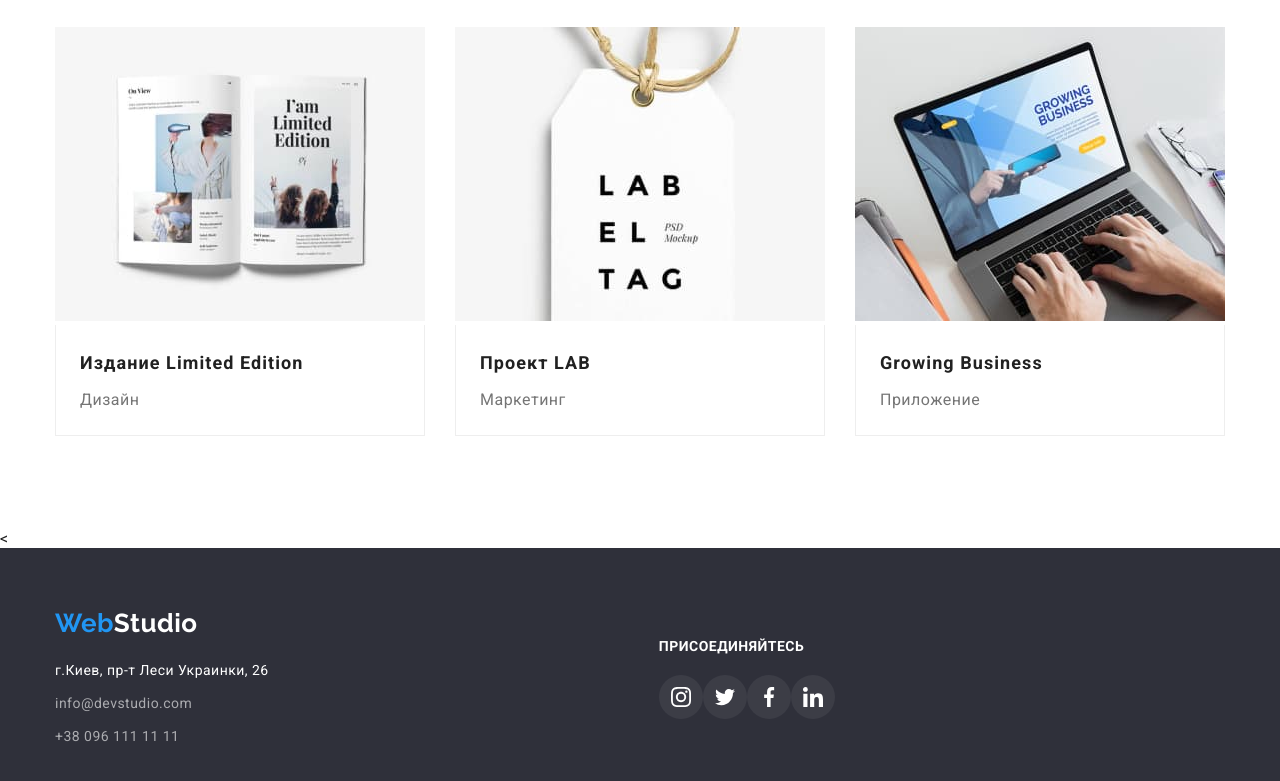
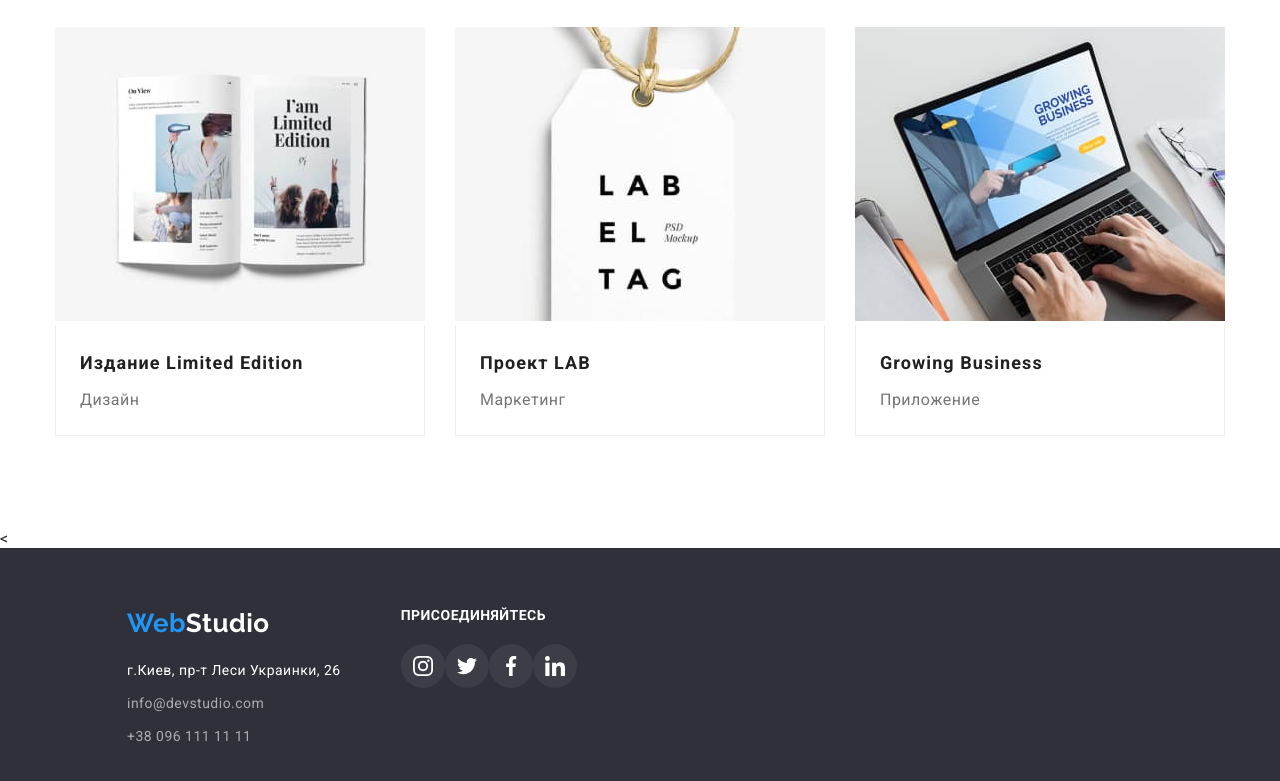
Before and after one commit to Alsaat/goit-markup-hw-04, a plain HTML site: page portfolio.html in a window 1280 px wide. Shown: the part 1117-1898 px from the top of the page. Drawn offline with nearby package versions, Linux system fonts and the light colour scheme.

Commit message:
Update styles.css

```diff
--- a/css/styles.css
+++ b/css/styles.css
@@ -433,7 +433,7 @@ ul {
 
 .footer-flex {
     display: flex;
-    margin: 0;
+    margin-left: 72px;
     padding: 0;
     list-style: none;
 }
@@ -448,7 +448,7 @@ ul {
 }
 
 .footer-social-flex {
-    margin:auto;
+    margin-left: 60px;
     /* width: 206px; */
 }
 
```
